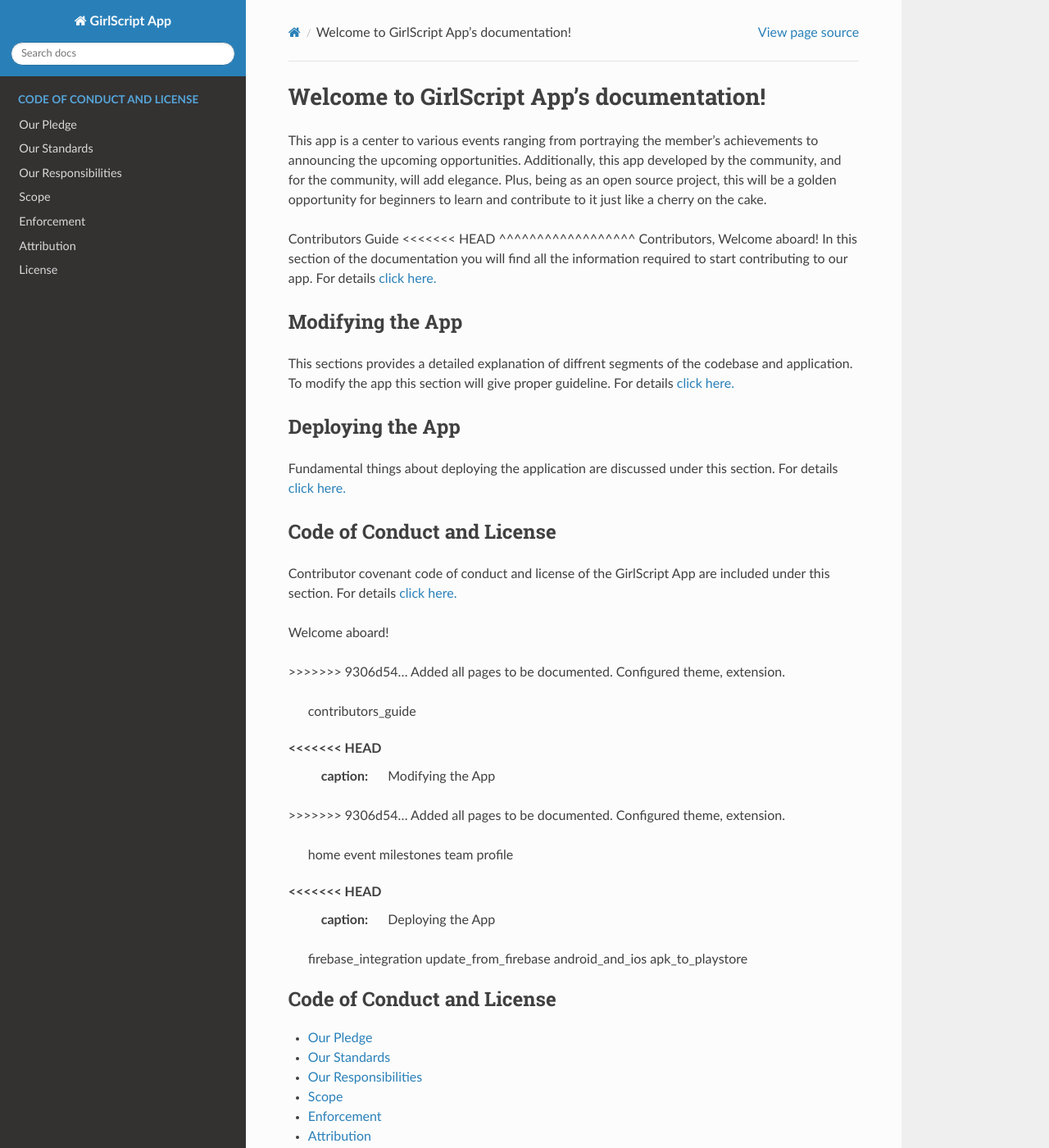
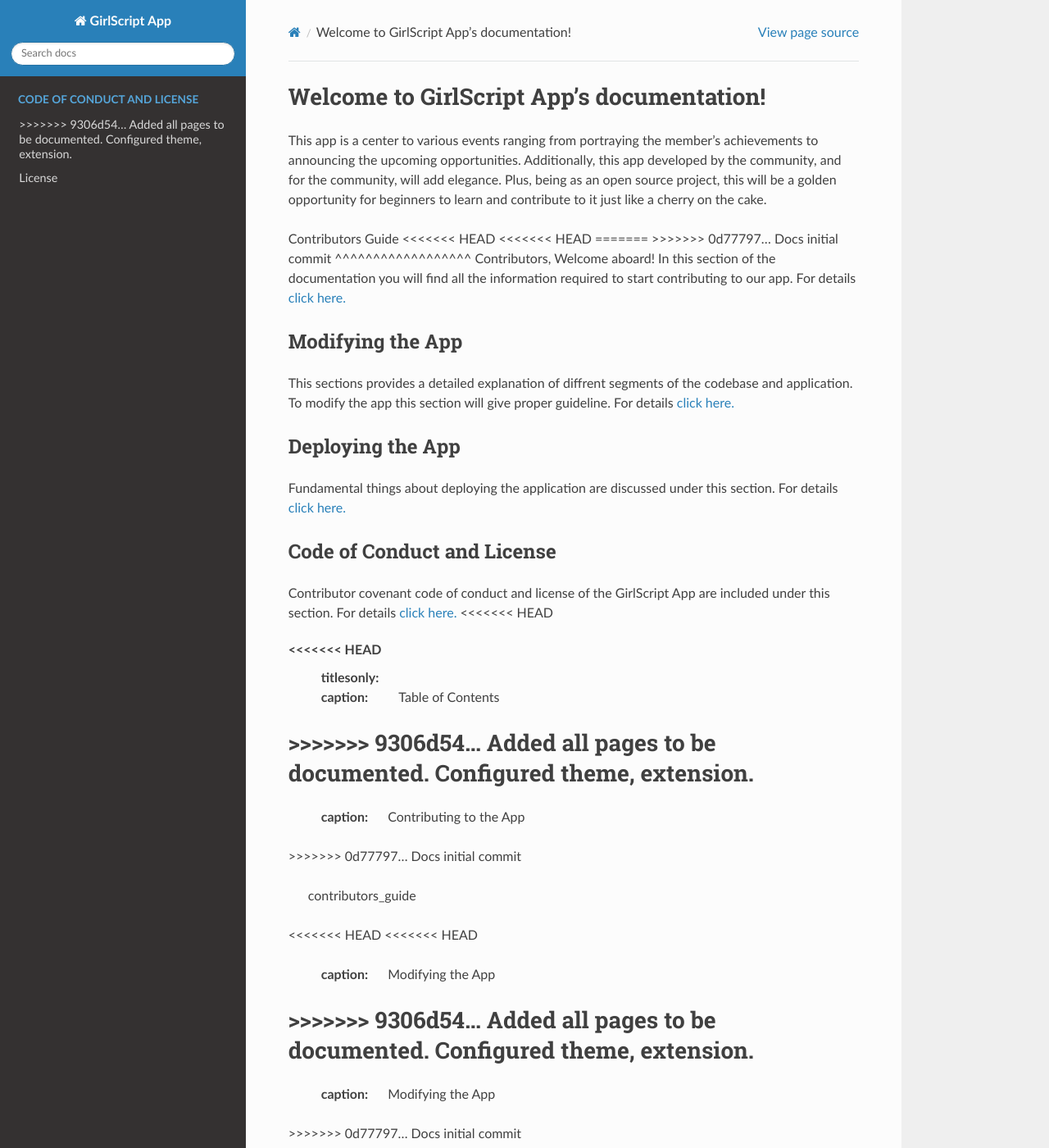
Before and after one commit to smaranjitghose/girlscript_app, a Sphinx documentation site: the page built from docs/source/index.rst, in a window 1280 px wide and 1400 px high. Shown: the whole window at 82% size. Built offline with Sphinx 7.4.7 and the Read the Docs theme 2.0.0, drawn with Linux system fonts in a browser that asks for light colours; some of the changed text lies outside the part shown.

Commit message:
Docs initial commit

```diff
--- a/docs/source/code_of_conduct.rst
+++ b/docs/source/code_of_conduct.rst
@@ -1,8 +1,13 @@
+<<<<<<< HEAD
 <<<<<<< HEAD
 .. _labelcoc:
 
 =======
 >>>>>>> 9306d54... Added all pages to be documented. Configured theme, extension.
+=======
+.. _labelcoc:
+
+>>>>>>> 0d77797... Docs initial commit
 Contributor Covenant Code of Conduct
 ====================================
 
--- a/docs/source/index.rst
+++ b/docs/source/index.rst
@@ -10,6 +10,9 @@
 
 Contributors Guide
 <<<<<<< HEAD
+<<<<<<< HEAD
+=======
+>>>>>>> 0d77797... Docs initial commit
 ^^^^^^^^^^^^^^^^^^
 Contributors, Welcome aboard! In this section of the documentation you will find all the information required to start contributing to our app. For details `click here. <contributors_guide.html>`__
 
@@ -24,6 +27,7 @@
 Code of Conduct and License
 ^^^^^^^^^^^^^^^^^^^^^^^^^^^
 Contributor covenant code of conduct and license of the GirlScript App are included under this section. For details `click here. <code_of_conduct.html>`__
+<<<<<<< HEAD
 
 
 .. toctree::
@@ -31,25 +35,34 @@
    :caption: Contributing to the App
 =======
 ==================
+=======
+>>>>>>> 0d77797... Docs initial commit
 
-Welcome aboard!
 
 .. toctree::
    :maxdepth: 1
+<<<<<<< HEAD
    :titlesonly:
    :caption: Table of Contents
 >>>>>>> 9306d54... Added all pages to be documented. Configured theme, extension.
+=======
+   :caption: Contributing to the App
+>>>>>>> 0d77797... Docs initial commit
 
    contributors_guide
 
 .. toctree::
    :maxdepth: 1
 <<<<<<< HEAD
+<<<<<<< HEAD
    :caption: Modifying the App
 =======
    :titlesonly:
    :caption: Modifying The App
 >>>>>>> 9306d54... Added all pages to be documented. Configured theme, extension.
+=======
+   :caption: Modifying the App
+>>>>>>> 0d77797... Docs initial commit
 
    home
    event
@@ -60,10 +73,14 @@
 .. toctree::
    :maxdepth: 1
 <<<<<<< HEAD
+<<<<<<< HEAD
    :caption: Deploying the App
 =======
    :caption: Deploying The App
 >>>>>>> 9306d54... Added all pages to be documented. Configured theme, extension.
+=======
+   :caption: Deploying the App
+>>>>>>> 0d77797... Docs initial commit
 
    firebase_integration
    update_from_firebase
```
Also changed, not shown: docs/source/contributors_guide.rst (+7 -0 lines), 10 other files.
